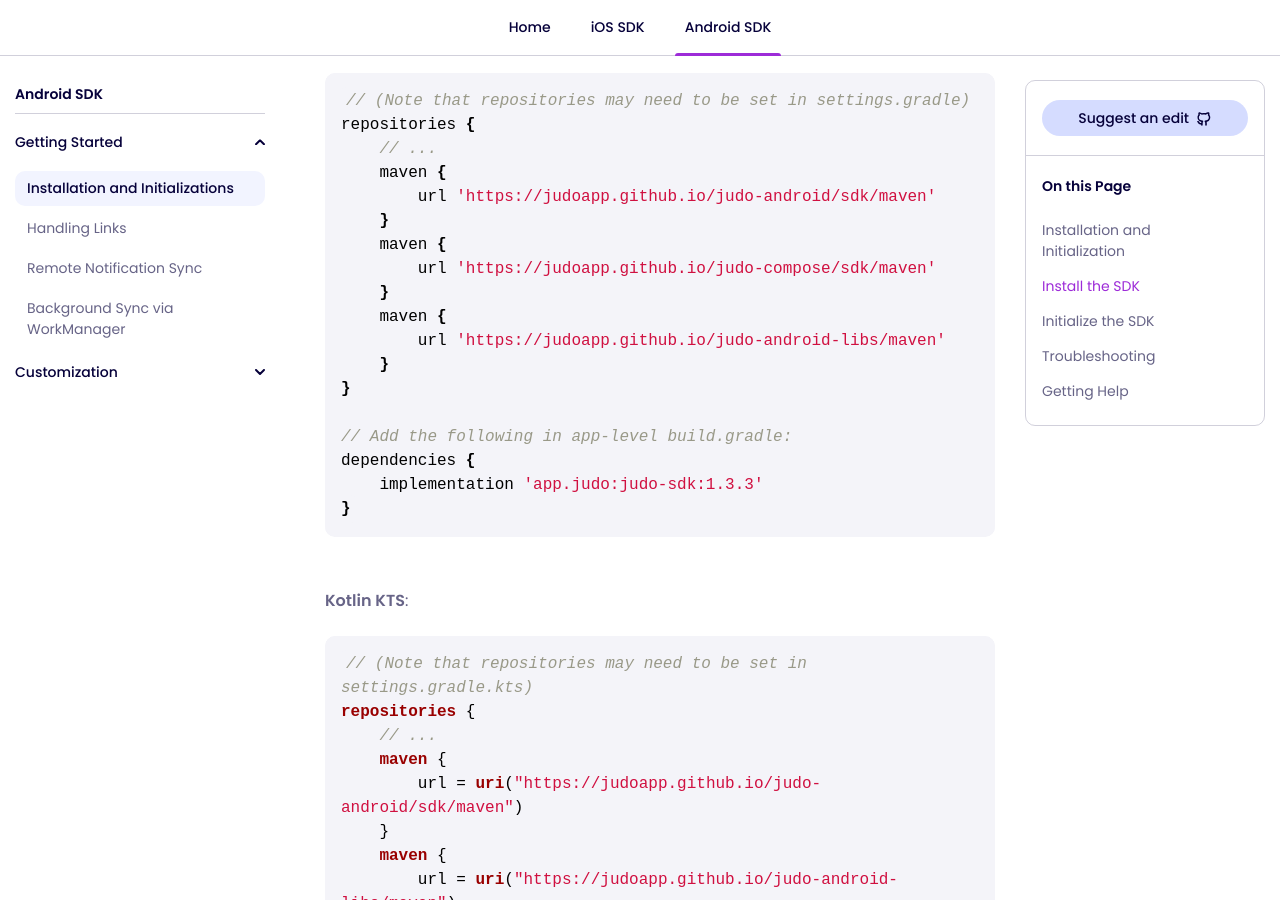
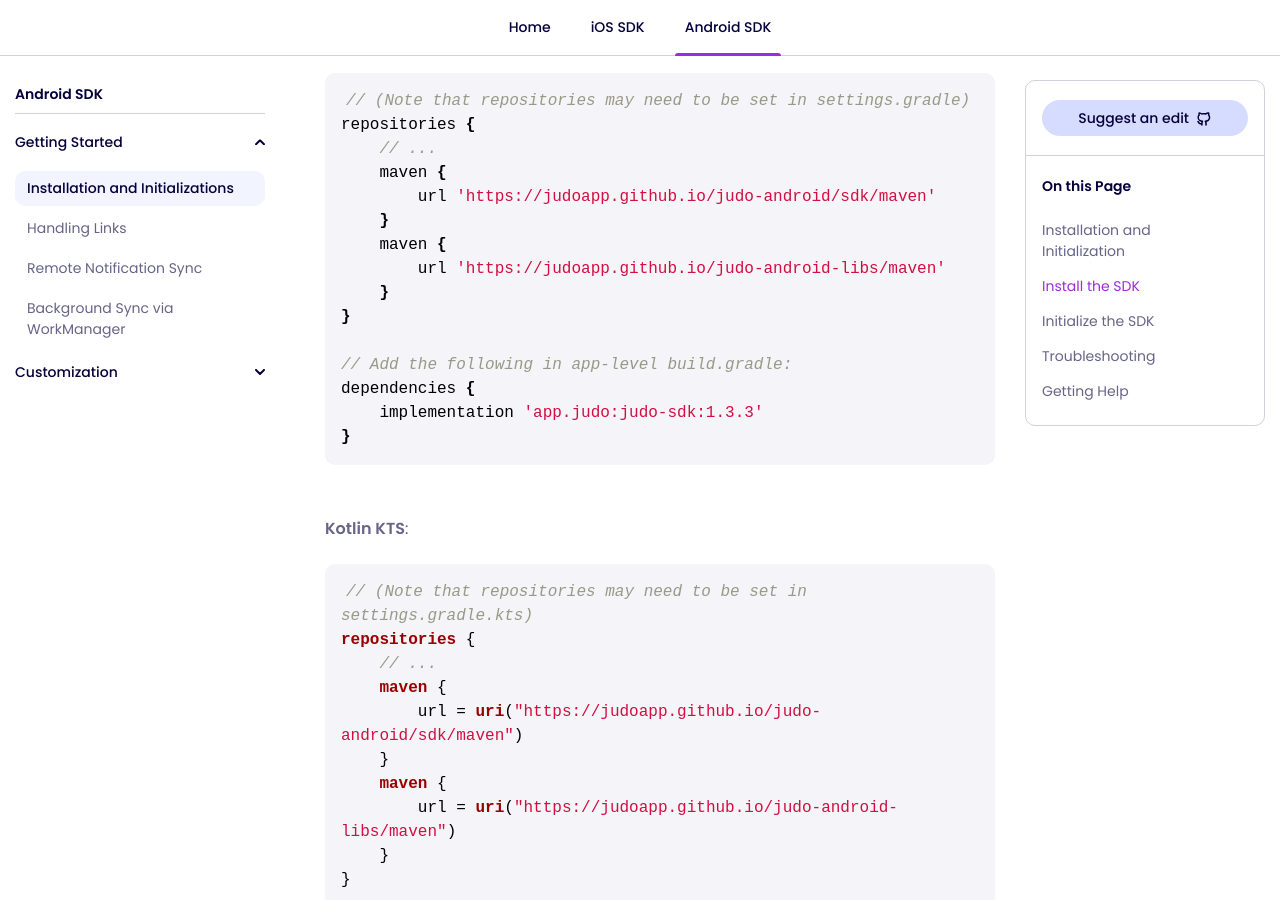
Before and after one commit to y-kovaleva/judo-developer-site, a Jekyll site: the page built from _android/installation-and-initialization.md, in a window 1280 px wide and 900 px high, scrolled down 978 px. Built offline with Jekyll 4.4.1, drawn with Linux system fonts in a browser that asks for light colours; some web fonts are replaced.

Commit message:
judo-compose maven repo no longer needed after all

```diff
--- a/_android/installation-and-initialization.md
+++ b/_android/installation-and-initialization.md
@@ -30,9 +30,6 @@
     // ...
     maven {
         url 'https://judoapp.github.io/judo-android/sdk/maven'
-    }
-    maven {
-        url 'https://judoapp.github.io/judo-compose/sdk/maven'
     }
     maven {
         url 'https://judoapp.github.io/judo-android-libs/maven'
```
